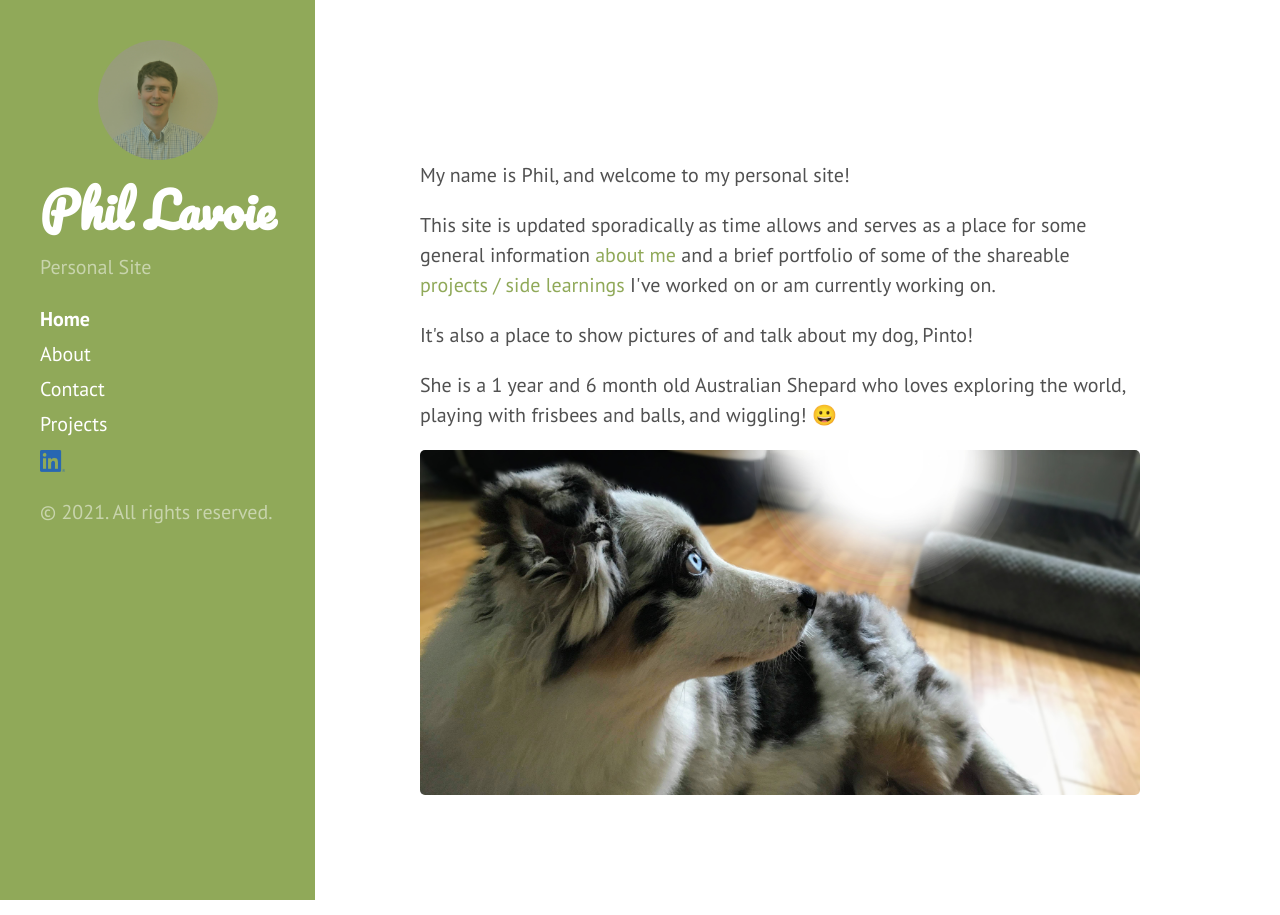
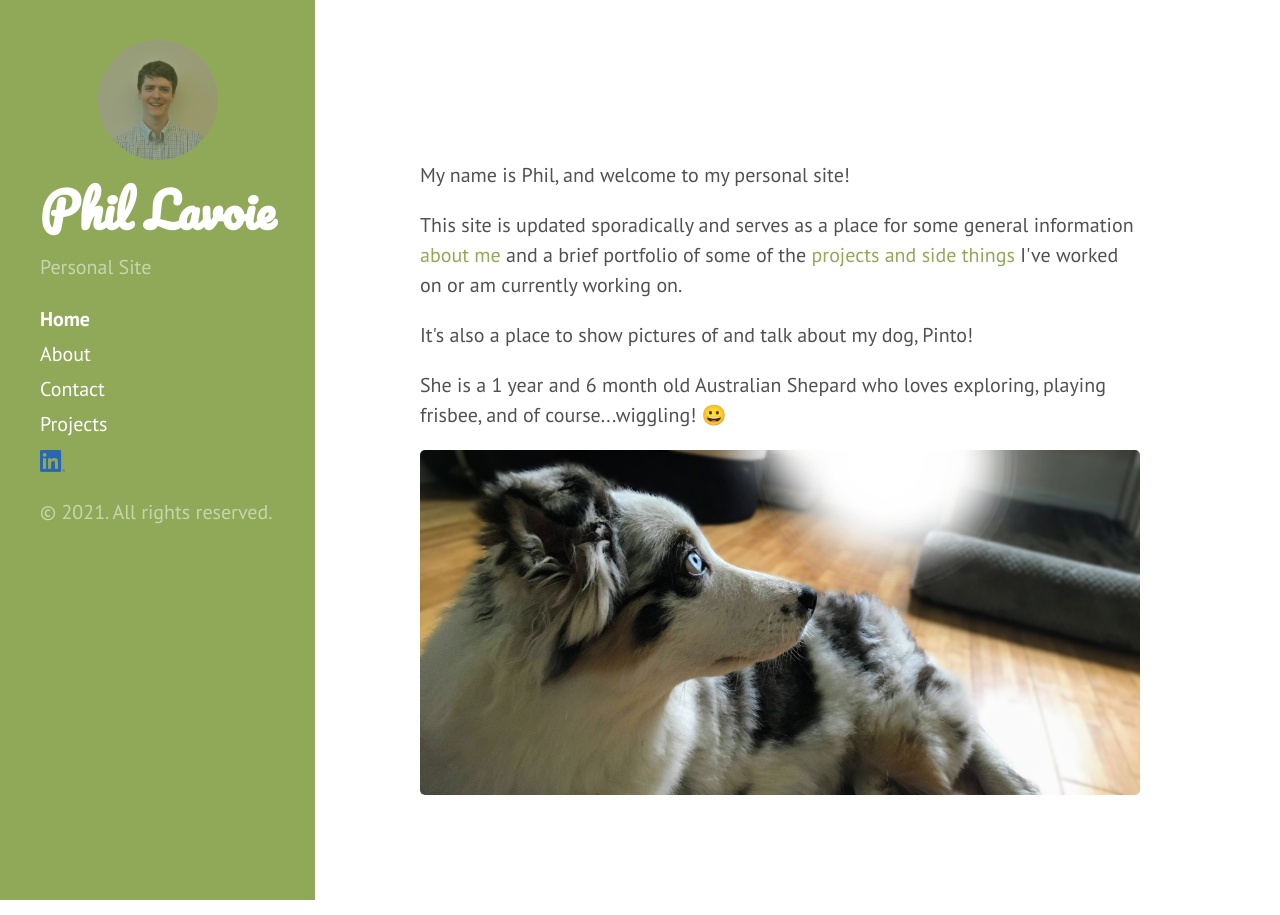
Before and after one commit to plavoie3/personal-site-jek, a Jekyll site: the page built from index.html, in a window 1280 px wide. Built offline with Jekyll 4.4.1, drawn with Linux system fonts in a browser that asks for light colours; nearby versions of some CDN libraries; a script that is not in the unit is left out; the list of posts is cut into pages by our own code.

Commit message:
active for projects sidebar link, home slight wording

```diff
--- a/_includes/home.md
+++ b/_includes/home.md
@@ -1,10 +1,10 @@
 <p> My name is Phil, and welcome to my personal site! </p>
 
-<p>This site is updated sporadically as time allows and serves as a place for some general information <a href="./about" title="Go to About me!"> about me </a> and a brief portfolio of some of the shareable <a href="./projects" title="Go to Projects!"> projects / side learnings </a> I've worked on or am currently working on. </p>
+<p>This site is updated sporadically and serves as a place for some general information <a href="./about" title="Go to About me!"> about me </a> and a brief portfolio of some of the <a href="./projects" title="Go to Projects!"> projects and side things </a> I've worked on or am currently working on. </p>
 
 <p> It's also a place to show pictures of and talk about my dog, Pinto! </p>
 
-<p> She is a <span id="PintoAge"> </span> old Australian Shepard who loves exploring the world, playing with frisbees and balls, and wiggling! &#128512; </p>
+<p> She is a <span id="PintoAge"> </span> old Australian Shepard who loves exploring, playing frisbee, and of course...wiggling! &#128512; </p>
 
 <img src="{{ '/public/images/pinto.jpg' | relative_url }}" alt="Pinto!">
 
--- a/_includes/sidebar.html
+++ b/_includes/sidebar.html
@@ -30,7 +30,11 @@
         {% endif %}
       {% endfor %}
 
-      <a class="sidebar-nav-item{% if page.url == '/projects' %} active{% endif %}" href="{{ 'projects' | relative_url }}#top">Projects</a>
+      {% if page.url == "/projects.html" %}
+        <a class="sidebar-nav-item active" href="{{ 'projects' | relative_url }}#top">Projects</a>
+      {% else %}
+        <a class="sidebar-nav-item" href="{{ 'projects' | relative_url }}#top">Projects</a>
+      {% endif %}
 
       <a id="imageLink" class="sidebar-nav-item" href="https://www.linkedin.com/in/phil-lavoie/">
         <img id="linkedInIcon" src="{{ 'public/images/LI-In-Bug.png' | relative_url }}"/>
```
